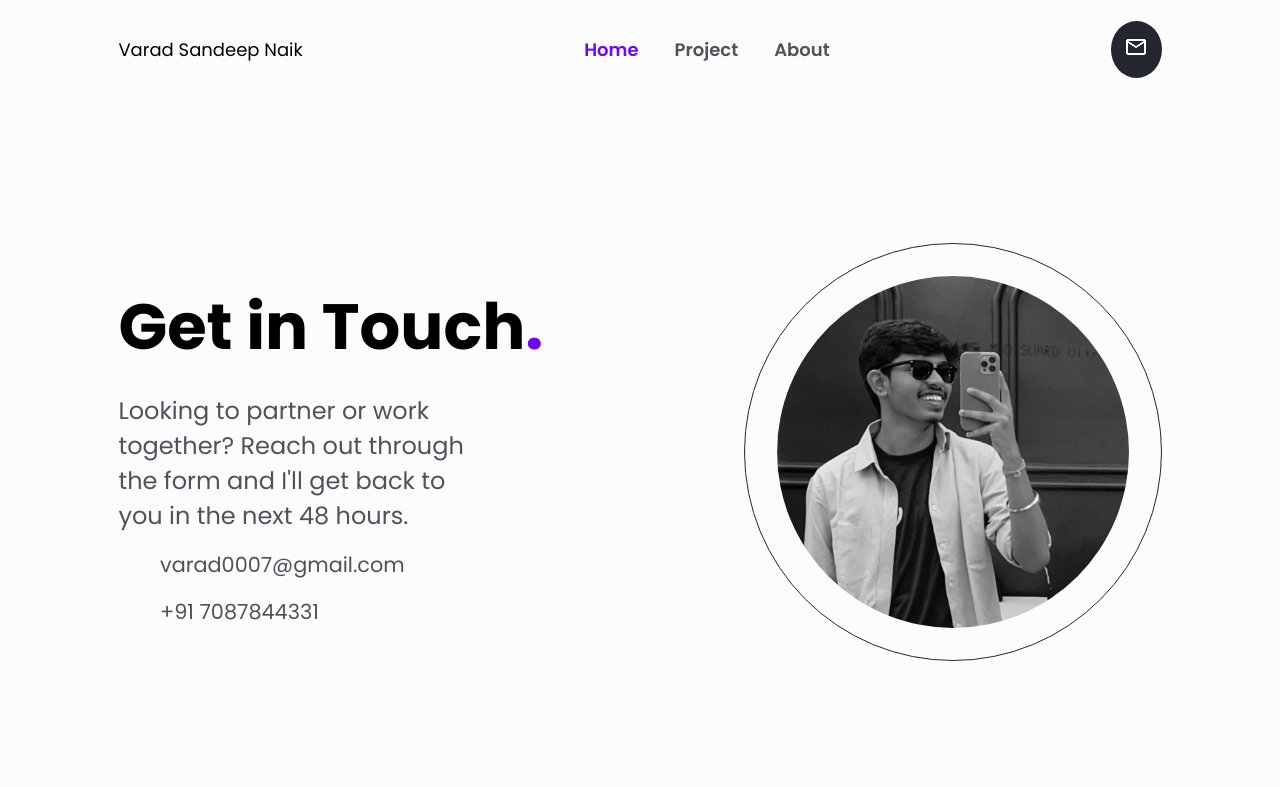
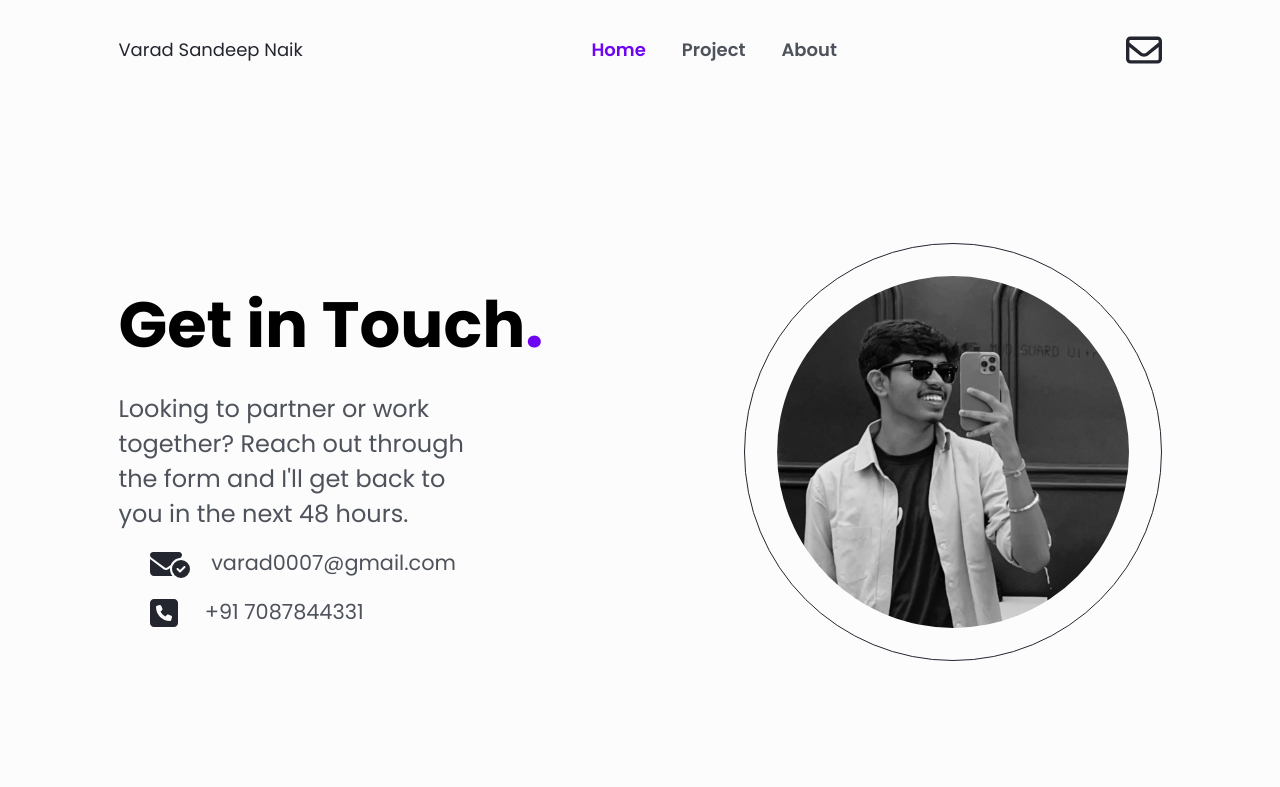
Before and after one commit to Hellacious1702/portfolio, a React (Vite) app: page /portfolio/Contact in a window 1280 px wide. Shown: the top 787 px of the page. Built offline with nearby package versions, Linux system fonts and the light colour scheme.

Commit message:
Added some icons where necessary and linked them to the router

```diff
--- a/package.json
+++ b/package.json
@@ -13,6 +13,11 @@
     "deploy": "gh-pages -d dist"
   },
   "dependencies": {
+    "@fortawesome/fontawesome-svg-core": "^6.7.2",
+    "@fortawesome/free-brands-svg-icons": "^6.7.2",
+    "@fortawesome/free-regular-svg-icons": "^6.7.2",
+    "@fortawesome/free-solid-svg-icons": "^6.7.2",
+    "@fortawesome/react-fontawesome": "^0.2.2",
     "gh-pages": "^6.3.0",
     "react": "^19.1.0",
     "react-dom": "^19.1.0",
--- a/src/Components/Contact/Contactsection.css
+++ b/src/Components/Contact/Contactsection.css
@@ -53,5 +53,13 @@
     text-decoration: none;
     color: #4E525A;
     font-size: 1.3em;
-    padding: 0 2em;
+    padding: 0 1em;
 }
+
+.ContactButtonsWrapper a:hover{
+    color: #24262f;
+}
+
+.ContactCon{
+    padding-left: 2em;
+}
--- a/src/Components/Contact/Contactsection.jsx
+++ b/src/Components/Contact/Contactsection.jsx
@@ -1,6 +1,9 @@
 import React from 'react'
 import ProfilePicture from "./Assets/ProfilePicture.jpg"
 import "./Contactsection.css"
+
+import { FontAwesomeIcon } from '@fortawesome/react-fontawesome'
+import { faEnvelopeCircleCheck , faSquarePhone } from '@fortawesome/free-solid-svg-icons'
 
 const Contactsection = () => {
   return (
@@ -14,8 +17,15 @@ const Contactsection = () => {
             </p>
 
             <div className="ContactButtonsWrapper">
-                <a href="">varad0007@gmail.com</a>
-                <a href="">+91 7087844331</a>
+                <div className="ContactCon">
+                    <FontAwesomeIcon icon={faEnvelopeCircleCheck} size='2xl' style={{color: "#24262f",}}/>
+                    <a href='mailto:someone@example.com'>varad0007@gmail.com</a>
+                </div>
+
+                <div className="ContactCon">
+                    <FontAwesomeIcon icon={faSquarePhone} size='2xl' style={{color: "#24262f",}}/>
+                    <a href=""> +91 7087844331</a>
+                </div>
             </div>
         </div>
 
--- a/src/Components/Footer/Footer.css
+++ b/src/Components/Footer/Footer.css
@@ -63,6 +63,7 @@
     font: 1.2em;
     border: none;
     outline: none;
+    cursor: pointer;
 }
 
 #Getin{
--- a/src/Components/Footer/Footer.jsx
+++ b/src/Components/Footer/Footer.jsx
@@ -15,7 +15,6 @@ const Footer = () => {
     {
         setActiveNav(index);
     }
-
 
 
   return (
@@ -42,8 +41,8 @@ const Footer = () => {
                         <p>Intereseted in working together<span>?</span></p>
                     </div>
                     <div className="FooterDown1-Buttons">
-                        <button id='Getin'>Get in Touch</button>
-                        <button id='Projects'>Browse Projects</button>
+                        <Link to="/portfolio/Contact"><button id='Getin'>Get in Touch</button></Link>
+                        <Link to="/portfolio/Projects"><button id='Projects'>Browse Projects</button></Link>
                     </div>
                 </div>
 
--- a/src/Components/Home/Section1.css
+++ b/src/Components/Home/Section1.css
@@ -55,6 +55,7 @@
     border: none;
     outline: none;
     font-size: 18px;
+    cursor: pointer;
 }
 
 #Getin{
@@ -68,7 +69,7 @@
     background-color: transparent;
 }
 
-a{
+.MainWrapper1-Buttons a{
     text-decoration: none;
     color: white;
     cursor: pointer;
--- a/src/Components/Home/Section1.jsx
+++ b/src/Components/Home/Section1.jsx
@@ -14,7 +14,7 @@ const Section1 = () => {
                 <p>I'm a frontend developer based in Navi Mumbai, I'll help you <br /> build beautiful websites your users will love.</p>
                 <div className="MainWrapper1-Buttons">
                         <Link to="/portfolio/Contact"><button id='Getin'>Get in Touch</button></Link>
-                        <button id='Projects'>Browse Projects</button>
+                        <Link to="/portfolio/Projects"><button id='Projects'>Browse Projects</button></Link>
                     </div>
             </div>
 
--- a/src/Components/Navbar/Navbar.css
+++ b/src/Components/Navbar/Navbar.css
@@ -4,6 +4,16 @@
     justify-content: space-between;
     padding: 1em 8vw;
     font-size: 18px;
+}
+
+.Brand{
+    color: #24262F;
+}
+
+.Brand a{
+    color: #24262F;
+    cursor: pointer;
+    text-decoration: none;
 }
 
 
--- a/src/Components/Navbar/Navbar.jsx
+++ b/src/Components/Navbar/Navbar.jsx
@@ -3,6 +3,9 @@ import "./Navbar.css";
 import MailIcon from './Assets/Mail.png'
 
 import { Link } from 'react-router-dom';
+
+import { FontAwesomeIcon } from '@fortawesome/react-fontawesome';
+import { faEnvelope } from '@fortawesome/free-regular-svg-icons';
 
 
 const Navbar = () => {
@@ -18,7 +21,7 @@ const Navbar = () => {
     <>
       <div className="MainNavWrapper">
           <div className="Brand">
-              <p>Varad Sandeep Naik</p>
+              <Link to="/portfolio/" onClick={() => handleNav("Home")}><p>Varad Sandeep Naik</p></Link>
           </div>
 
           <div className="NavWrapper">
@@ -28,7 +31,7 @@ const Navbar = () => {
           </div>
 
           <div className="ContactWrapper">
-              <button><img src={MailIcon} alt="" /></button>
+              <Link to="/portfolio/Contact"><FontAwesomeIcon icon={faEnvelope} size="2xl" style={{color: "#24262f",}} /></Link>
           </div>
       </div>
 
```
Also changed, not shown: 1 other file (tests, documents, lock files or other folders).
